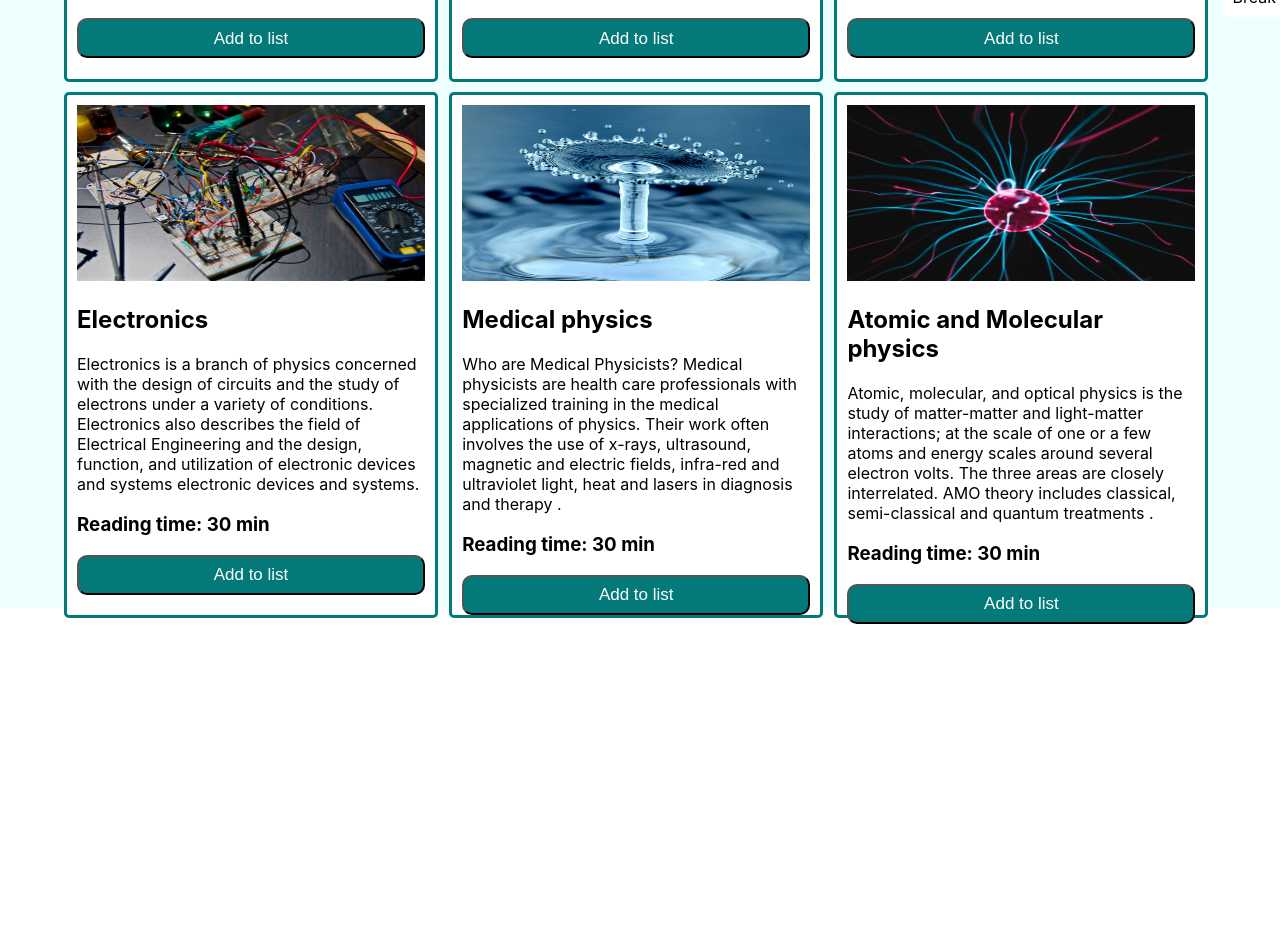
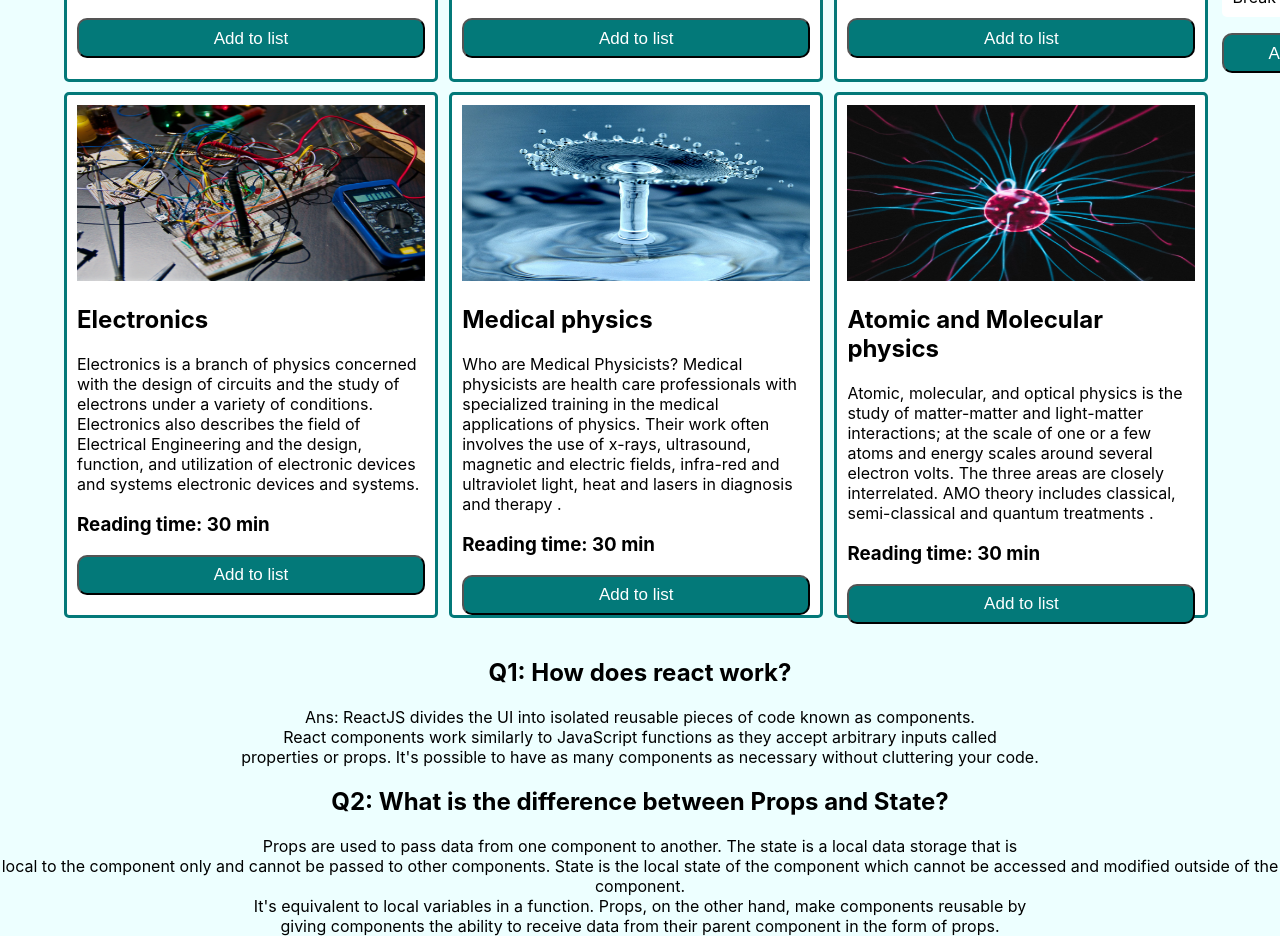
Before and after one commit to MhSolyman/physics-study, a React (Create React App) app: page / in a window 1280 px wide. Shown: the part 562-1514 px from the top of the page. Before the commit the page ends 1346 px from the top, so only its background shows below. Built offline with nearby package versions, Linux system fonts and the light colour scheme.

Commit message:
add q andans

```diff
--- a/package.json
+++ b/package.json
@@ -3,6 +3,9 @@
   "version": "0.1.0",
   "private": true,
   "dependencies": {
+    "@fortawesome/fontawesome-svg-core": "^6.2.0",
+    "@fortawesome/free-solid-svg-icons": "^6.2.0",
+    "@fortawesome/react-fontawesome": "^0.2.0",
     "@testing-library/jest-dom": "^5.16.5",
     "@testing-library/react": "^13.4.0",
     "@testing-library/user-event": "^13.5.0",
--- a/public/index.html
+++ b/public/index.html
@@ -24,7 +24,7 @@
       work correctly both with client-side routing and a non-root public URL.
       Learn how to configure a non-root public URL by running `npm run build`.
     -->
-    <title>React App</title>
+    <title>Physics-study</title>
   </head>
   <body>
     <noscript>You need to enable JavaScript to run this app.</noscript>
--- a/src/App.js
+++ b/src/App.js
@@ -1,6 +1,7 @@
 
 import './App.css';
 import Header from './components/header/header';
+import Ans from './components/q-ans/ans';
 import Subject from './components/subjet/subject';
 
 function App() {
@@ -8,6 +9,7 @@ function App() {
     <div className='back'>
       <Header></Header>
       <Subject></Subject>
+      <Ans></Ans>
     </div>
   );
 }
--- a/src/components/header/header.js
+++ b/src/components/header/header.js
@@ -1,10 +1,13 @@
 import React from 'react';
+import { FontAwesomeIcon } from '@fortawesome/react-fontawesome'
+  import { faCoffee } from '@fortawesome/free-solid-svg-icons'
 import './header.css'
 
 const Header = () => {
     return (
         <div className='header'>
             <h1>
+            <FontAwesomeIcon icon={faCoffee} ></FontAwesomeIcon>
             Physics-study
             </h1>
             <p>Select today’s Physics study.
--- /dev/null
+++ b/src/components/q-ans/ans.js
@@ -0,0 +1,24 @@
+import React from 'react';
+import './q-ans.css'
+
+const Ans = () => {
+    return (
+        <div className='ans'>
+            <h2>Q1: How does react work?
+            </h2>
+            <p>Ans: ReactJS divides the UI into isolated reusable pieces of code known as components. <br />
+             React components work similarly to JavaScript functions as they accept arbitrary inputs called <br />
+              properties or props. It's possible to have as many components as necessary without cluttering your code.</p>
+
+              <h2>Q2: What is the difference between Props and State?</h2>
+              <p>Props are used to pass data from one component to another. The state is a local data storage that is <br />
+               local to the component only and cannot be passed to other components.
+               State is the local state of the component which cannot be accessed and modified outside of the component. <br />
+                It's equivalent to local variables in a function. Props, on the other hand, make components reusable by <br />
+                 giving components the ability to receive data from their parent component in the form of props.</p>
+        </div>
+
+    );
+};
+
+export default Ans;
--- /dev/null
+++ b/src/components/q-ans/q-ans.css
@@ -0,0 +1,4 @@
+.ans{
+    text-align: center;
+    padding-top: 30px;
+}
--- a/src/components/subject-right-cart/subject-right.css
+++ b/src/components/subject-right-cart/subject-right.css
@@ -21,6 +21,21 @@ margin-top: 0px;}
     padding: 2px;
     border-radius: 5px;
 }
+.btn{
+    text-align: center;
+    height: 200px;
+
+}
+.button{
+    color: white;
+    background-color: rgb(3, 121, 121);
+    width: 100%;
+    height: 20%;
+    border-radius: 10px;
+    font-size: 17px;
+    padding-bottom: 0;
+    margin-bottom: 0;
+}
 @media only screen and (max-width: 600px) {
     .right{
         margin-top: 100px;
--- a/src/components/subject-right-cart/subjectRight.js
+++ b/src/components/subject-right-cart/subjectRight.js
@@ -1,13 +1,17 @@
 import React, { useState } from 'react';
 import './subject-right.css'
+import { ToastContainer, toast } from 'react-toastify';
+  import 'react-toastify/dist/ReactToastify.css';
 
-const SubjectRight = ({ subjectsAdd }) => {
+const SubjectRight = (props) => {
+    const {subjectsAdd }= props;
     const [brak, setBrak] = useState([0]);
     let newTime = 0;
     for (const subject of subjectsAdd) {
         newTime = newTime + subject.timeRequired
 
     }
+    const notify = () => toast("Congratulation ! has done your activity");
 
     const reptiles = [1,2,3,4];
 
@@ -46,6 +50,11 @@ const SubjectRight = ({ subjectsAdd }) => {
             <p className='background'>
             Break time: {brak}m
             </p>
+            <div className='btn'>
+        <button className='button' onClick={notify}>Activity Completed</button>
+        <ToastContainer />
+      </div>
+
 
         </div>
     );
```
Also changed, not shown: 1 other file (tests, documents, lock files or other folders).
